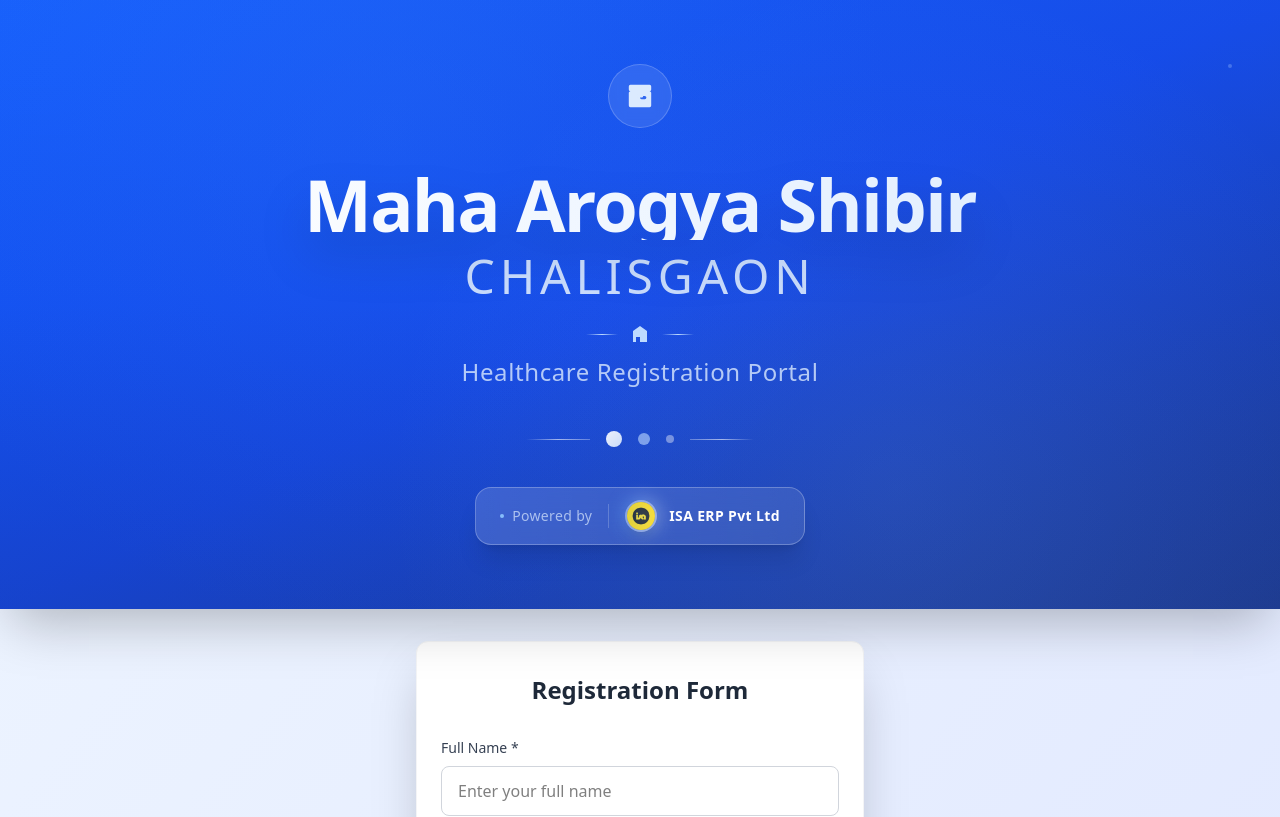
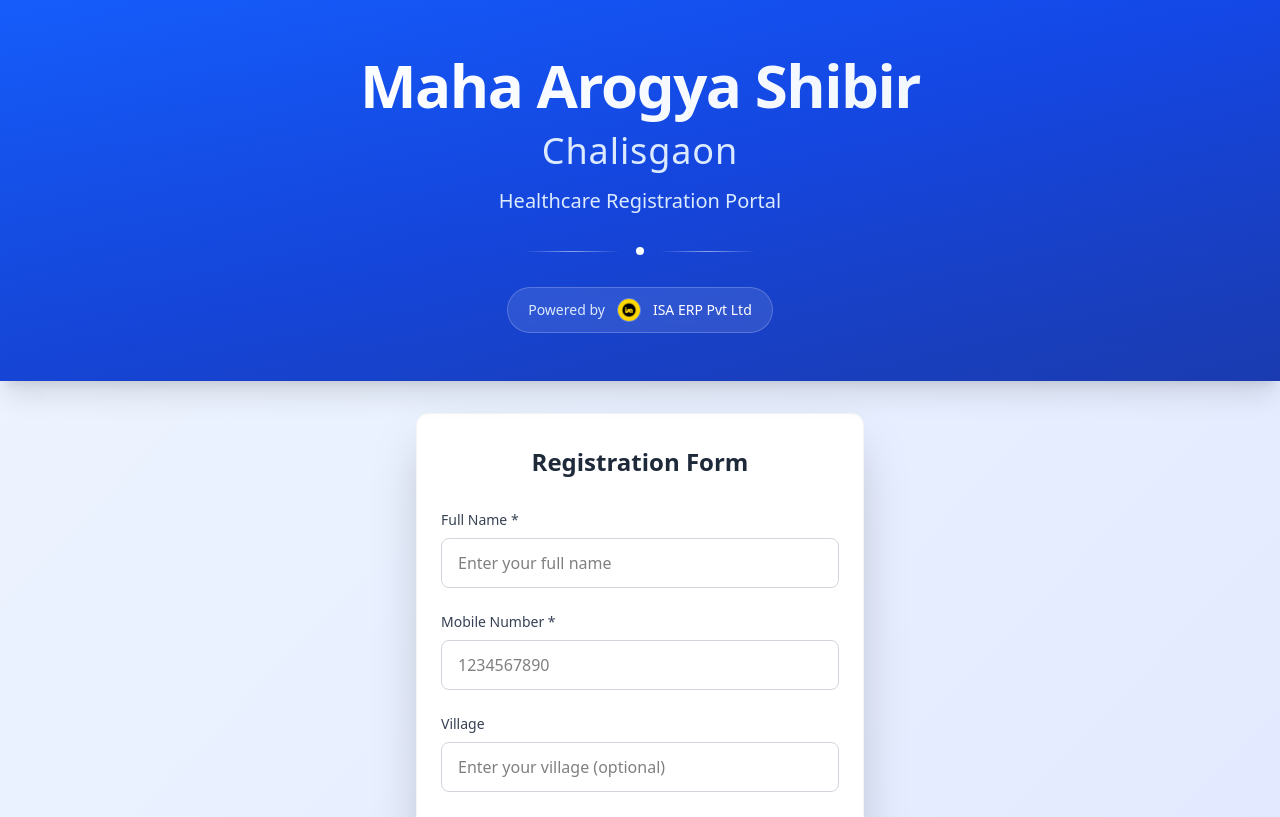
Before and after one commit to sameershrikhande-isa/isa-erp-pvt-ltd-maha-arogya-shibir-chalisgaon-form, a React (Vite) app: page / in a window 1280 px wide. Shown: the top 817 px of the page. Built offline with nearby package versions, Linux system fonts and the light colour scheme.

Commit message:
header 3

```diff
--- a/src/components/Header.jsx
+++ b/src/components/Header.jsx
@@ -1,83 +1,43 @@
 const Header = () => {
   return (
-    <header className="bg-gradient-to-br from-blue-600 via-blue-700 to-blue-900 text-white shadow-2xl relative overflow-hidden">
-      {/* Sophisticated Background Layers */}
-      <div className="absolute inset-0 bg-gradient-to-t from-blue-900/30 via-transparent to-blue-500/10"></div>
-      <div className="absolute inset-0 bg-[radial-gradient(circle_at_30%_20%,rgba(59,130,246,0.15),transparent_50%)]"></div>
-      <div className="absolute inset-0 bg-[radial-gradient(circle_at_70%_80%,rgba(147,197,253,0.1),transparent_50%)]"></div>
+    <header className="bg-gradient-to-br from-blue-600 via-blue-700 to-blue-800 text-white shadow-xl relative overflow-hidden">
+      {/* Subtle Background Enhancement */}
+      <div className="absolute inset-0 bg-gradient-to-t from-blue-900/20 to-transparent"></div>
 
-      {/* Floating Elements */}
-      <div className="absolute top-8 left-8 w-2 h-2 bg-white/20 rounded-full animate-ping"></div>
-      <div className="absolute top-16 right-12 w-1 h-1 bg-blue-200/30 rounded-full animate-pulse"></div>
-      <div className="absolute bottom-12 left-16 w-1.5 h-1.5 bg-white/15 rounded-full animate-ping" style={{animationDelay: '1s'}}></div>
-
-      <div className="relative max-w-6xl mx-auto px-8 py-16 text-center">
-        {/* Healthcare Icon */}
-        <div className="mb-6">
-          <div className="inline-flex items-center justify-center w-16 h-16 bg-white/10 backdrop-blur-sm rounded-full border border-white/20 mb-4">
-            <svg className="w-8 h-8 text-blue-100" fill="currentColor" viewBox="0 0 20 20">
-              <path fillRule="evenodd" d="M3 4a1 1 0 011-1h12a1 1 0 011 1v2a1 1 0 01-1 1H4a1 1 0 01-1-1V4zm0 4a1 1 0 011-1h12a1 1 0 011 1v8a1 1 0 01-1 1H4a1 1 0 01-1-1V8zm8 2a1 1 0 100 2h2a1 1 0 100-2h-2z" clipRule="evenodd" />
-              <path d="M8 10a1 1 0 011-1h2a1 1 0 110 2H9a1 1 0 01-1-1z"/>
-            </svg>
-          </div>
-        </div>
-
-        {/* Main Event Title with Enhanced Typography */}
-        <h1 className="mb-6">
-          <span className="block text-4xl sm:text-5xl lg:text-7xl font-extrabold bg-gradient-to-r from-white via-blue-50 to-blue-100 bg-clip-text text-transparent drop-shadow-2xl tracking-tight leading-none">
+      <div className="relative max-w-5xl mx-auto px-6 py-12 text-center">
+        {/* Main Event Title */}
+        <h1 className="mb-4">
+          <span className="block text-4xl sm:text-5xl lg:text-6xl font-bold bg-gradient-to-r from-white to-blue-50 bg-clip-text text-transparent tracking-tight leading-tight">
             Maha Arogya Shibir
           </span>
-          <span className="block text-2xl sm:text-3xl lg:text-5xl font-light mt-3 text-blue-100/90 tracking-widest uppercase">
+          <span className="block text-2xl sm:text-3xl lg:text-4xl font-medium mt-2 text-blue-100 tracking-wide">
             Chalisgaon
           </span>
         </h1>
 
-        {/* Enhanced Subtitle with Icon */}
-        <div className="mb-10">
-          <div className="flex items-center justify-center space-x-3 mb-2">
-            <div className="w-8 h-px bg-gradient-to-r from-transparent via-blue-200 to-transparent"></div>
-            <svg className="w-5 h-5 text-blue-200" fill="currentColor" viewBox="0 0 20 20">
-              <path fillRule="evenodd" d="M10 2L3 7v11h14V7l-7-5zM10 18v-5h-4v5h4z" clipRule="evenodd" />
-            </svg>
-            <div className="w-8 h-px bg-gradient-to-r from-transparent via-blue-200 to-transparent"></div>
+        {/* Subtitle */}
+        <p className="text-blue-100 text-lg sm:text-xl mb-8 font-light">
+          Healthcare Registration Portal
+        </p>
+
+        {/* Refined Decorative Element */}
+        <div className="flex items-center justify-center mb-8">
+          <div className="h-px bg-gradient-to-r from-transparent via-white/50 to-transparent w-24"></div>
+          <div className="mx-4">
+            <div className="w-2 h-2 bg-white rounded-full"></div>
           </div>
-          <p className="text-blue-100/80 text-xl sm:text-2xl font-light tracking-wide leading-relaxed">
-            Healthcare Registration Portal
-          </p>
+          <div className="h-px bg-gradient-to-r from-transparent via-white/50 to-transparent w-24"></div>
         </div>
 
-        {/* Sophisticated Decorative Element */}
-        <div className="flex items-center justify-center mb-10">
-          <div className="flex items-center space-x-4">
-            <div className="w-12 sm:w-16 h-px bg-gradient-to-r from-transparent via-white/60 to-white/30"></div>
-            <div className="relative">
-              <div className="w-4 h-4 bg-gradient-to-br from-white to-blue-100 rounded-full shadow-xl animate-pulse"></div>
-              <div className="absolute inset-0 w-4 h-4 bg-white/30 rounded-full animate-ping"></div>
-            </div>
-            <div className="w-3 h-3 bg-blue-200/60 rounded-full"></div>
-            <div className="w-2 h-2 bg-white/40 rounded-full"></div>
-            <div className="w-12 sm:w-16 h-px bg-gradient-to-l from-transparent via-white/60 to-white/30"></div>
-          </div>
-        </div>
-
-        {/* Premium Powered By Section */}
-        <div className="inline-flex items-center space-x-4 bg-gradient-to-r from-white/15 to-white/10 backdrop-blur-md px-6 py-3 rounded-2xl border border-white/25 shadow-xl hover:shadow-2xl transition-all duration-300 hover:scale-105">
-          <div className="flex items-center space-x-2">
-            <div className="w-1 h-1 bg-blue-300 rounded-full animate-pulse"></div>
-            <span className="text-sm text-blue-100/70 font-light tracking-wide">Powered by</span>
-          </div>
-          <div className="w-px h-6 bg-white/20"></div>
-          <div className="flex items-center space-x-3">
-            <div className="relative">
-              <img
-                src="/isa-logo-favicon.jpg"
-                alt="ISA Logo"
-                className="w-8 h-8 rounded-full shadow-lg border-2 border-white/40"
-              />
-              <div className="absolute -inset-1 bg-gradient-to-r from-blue-400/30 to-white/30 rounded-full blur-sm"></div>
-            </div>
-            <span className="text-sm font-semibold text-white tracking-wide">ISA ERP Pvt Ltd</span>
-          </div>
+        {/* Clean Powered By */}
+        <div className="inline-flex items-center space-x-3 bg-white/10 backdrop-blur-sm px-5 py-2.5 rounded-full border border-white/20">
+          <span className="text-sm text-blue-100">Powered by</span>
+          <img
+            src="/isa-logo-favicon.jpg"
+            alt="ISA Logo"
+            className="w-6 h-6 rounded-full border border-white/30"
+          />
+          <span className="text-sm font-medium text-white">ISA ERP Pvt Ltd</span>
         </div>
       </div>
     </header>
```
